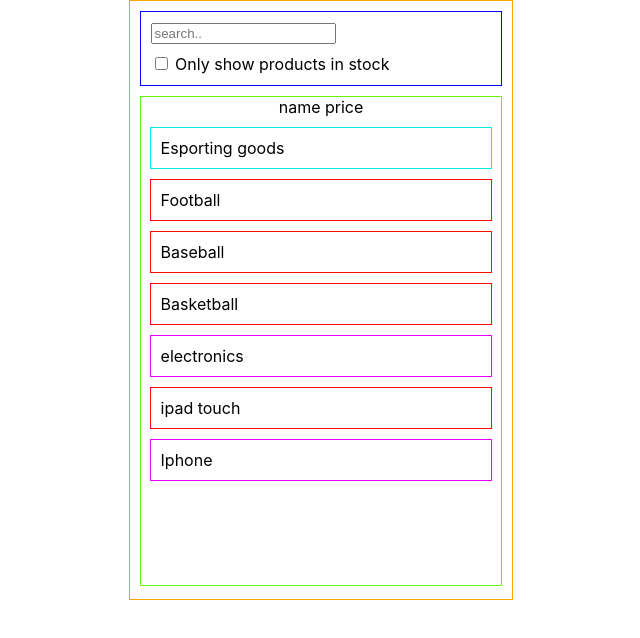
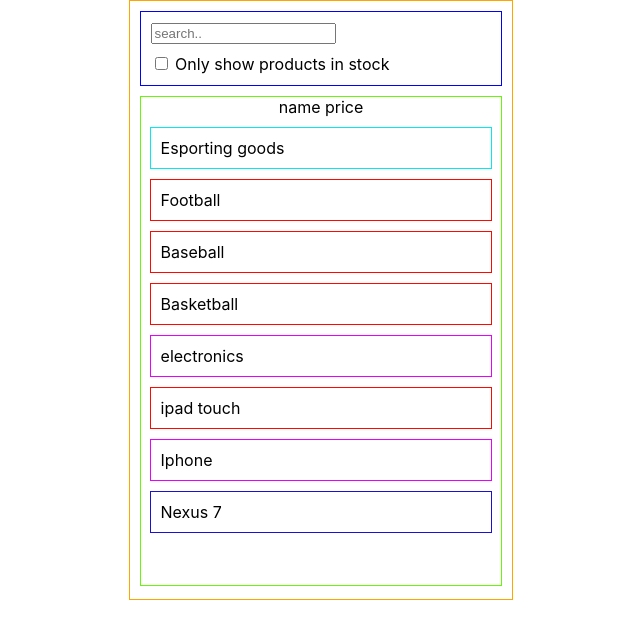
Before and after one commit to Granaditos83/react-basic-app, a React (Create React App) app: page / in a window 1280 px wide. Shown: the top 638 px of the page, without its empty margins (319-959 px from the left). Built offline with nearby package versions, Linux system fonts and the light colour scheme.

Commit message:
segundo commit

```diff
--- a/src/pages/products/components/Product-Table/product-table.comp.jsx
+++ b/src/pages/products/components/Product-Table/product-table.comp.jsx
@@ -9,6 +9,7 @@
 import ProductRowCuatro from '../product-row-cuatro/product-row-cuatro.comp';
 import ProductRowCinco from '../product-row-cinco/product-row-cinco.comp';
 import ProductRowSeis from '../product-row-seis/product-row-seis.comp';
+import ProductRowSiete from '../product-row-siete/product-row-siete.comp';
 
 
 
@@ -25,6 +26,7 @@
         <ProductRowCuatro/>
         <ProductRowCinco/>
         <ProductRowSeis/>
+        <ProductRowSiete/>
 
 
 
--- /dev/null
+++ b/src/pages/products/components/product-row-siete/product-row-siete.comp.jsx
@@ -0,0 +1,21 @@
+import React from 'react';
+
+import './product-row-siete.style.css';
+
+ const ProductRowSiete = () => {
+    return (
+
+
+      <div className= "product-row-siete-container"> <span>Nexus 7</span>
+
+
+
+
+
+
+      </div>
+
+      );
+
+}
+export default ProductRowSiete;
--- /dev/null
+++ b/src/pages/products/components/product-row-siete/product-row-siete.style.css
@@ -0,0 +1,13 @@
+.product-row-siete-container {
+    width: 95%;
+    margin: 0 auto;
+    min-height:40px;
+    border: 1px solid rgb(28, 15, 214);
+    padding: 10px;
+    margin-top: 10px;
+    text-align: left;
+}
+
+.search-input {
+    margin-bottom: 10px;
+}
```
